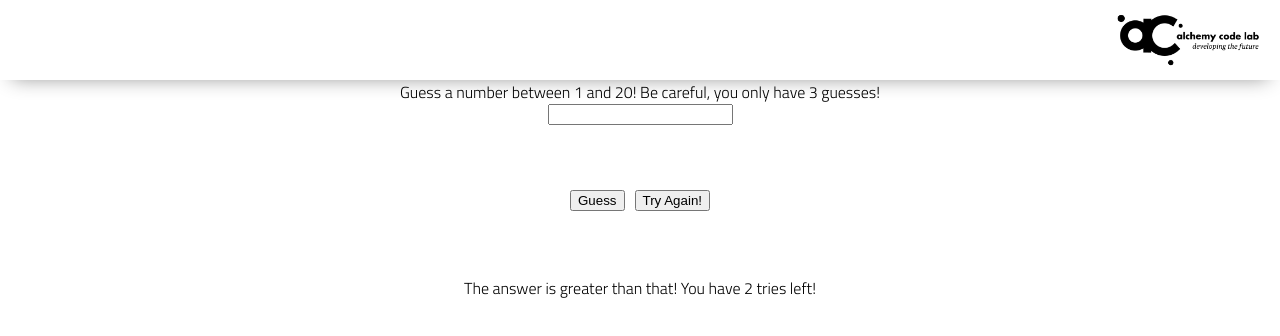
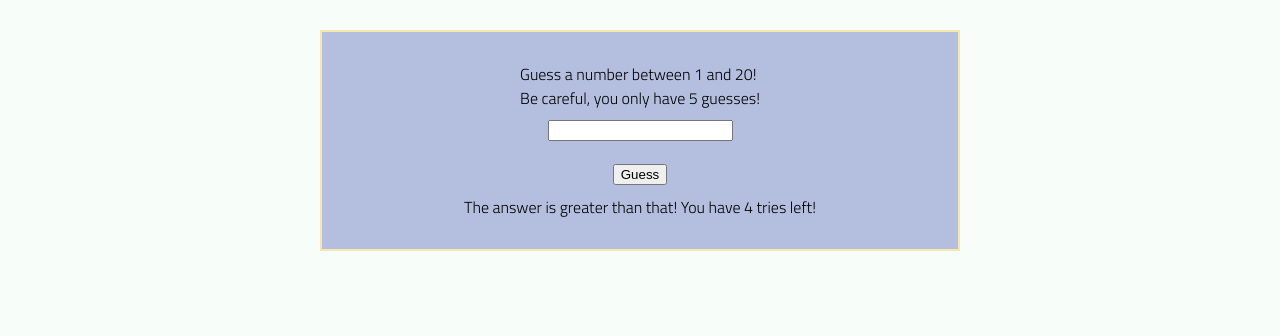
Before and after one commit to chase-abbott/lab-02-guess-a-number, a plain HTML site: page index.html in a window 1280 px wide. Both pictures are taken after a click on the button "Guess". Drawn offline with Linux system fonts and the light colour scheme.

Commit message:
add some styles

```diff
--- a/app.js
+++ b/app.js
@@ -4,10 +4,12 @@ const userInput = document.getElementById('user-input');
 const guessButton = document.getElementById('guess');
 const retryButton = document.getElementById('retry');
 const results = document.getElementById('results');
+const main = document.getElementById('main');
+const wrongText = document.getElementById('wrong-text');
 
 
 // initialize state
-let clicks = 3;
+let clicks = 5;
 let correctAnswer = Math.round(Math.random() * 20);
 
 // set event listeners to update state and DOM
@@ -23,28 +25,35 @@ guessButton.addEventListener('click', () => {
     };
 
     if (checkIfCorrect(userInput.value, correctAnswer) === 'equal') {
-        guessButton.disabled = true;
         guessButton.style.display = 'none';
+        retryButton.style.display = 'block';
         results.textContent = 'Great Job! You win!';
     };
 
     if (clicks < 1) {
-        guessButton.disabled = true;
         guessButton.style.display = 'none';
+        retryButton.style.display = 'block';
         results.textContent = "You lose!";
+        main.classList.add('wrong');
+        wrongText.classList.remove('hidden');
     };
 
     if (checkIfCorrect(userInput.value, correctAnswer) === 'equal' && clicks <= 1) {
-        guessButton.disabled = true;
         guessButton.style.display = 'none';
+        retryButton.style.display = 'block';
+        main.classList.add('wrong');
+        wrongText.classList.remove('hidden');
         results.textContent = 'Great Job! You win!';
     };
 });
 
 retryButton.addEventListener('click', () => {
-    guessButton.disabled = false;
+    // location.reload(); can be used instead but reloads the page and feels really slow
     guessButton.style.display = 'block';
+    retryButton.style.display = 'none';
     results.textContent = '';
+    main.classList.remove('wrong');
+    wrongText.classList.add('hidden');
     clicks = 3;
     correctAnswer = Math.round(Math.random() * 20);
 });
--- a/index.html
+++ b/index.html
@@ -13,27 +13,21 @@
 </head>
 
 <body>
-    <header>
-        <div class="gutter-right logo">
-            <img src="assets/big-logo.png"/>
+    <main id="main">
+        <section>
+        <div id="instructions">
+            <div id="instructions-line-1"> Guess a number between 1 and 20! </div>
+            <div id="instructions-line-2">Be careful, you only have 5 guesses! </div>
+         </div>
+        <input type="number" id="user-input">
+        <div id="buttons">
+            <button id="guess">Guess</button>
+            <button id="retry" class="hidden">Try Again!</button>
         </div>
-    </header>
-    <main>
-        <div id="instructions"> Guess a number between 1 and 20!
-            Be careful, you only have 3 guesses!
-        </div>
-        <input type="number" id="user-input">
-        <section id="buttons">
-            <button id="guess">Guess</button>
-            <button id="retry">Try Again!</button>
+        <div id="results"></div>
         </section>
-        <div id="results"></div>
-
+    <h1 class="hidden" id="wrong-text"> WRONG! </h1>
     </main>
-    <footer>
-
-    </footer>
-
     <script type="module" src="app.js"></script>
 </body>
 
--- a/styles/home.css
+++ b/styles/home.css
@@ -1,12 +1,24 @@
-#buttons {
-    display: flex;
-    flex-direction: row;
+h1 {
+    font-size: 200px;
 }
 
-#guess {
-    margin: 5px;
+input {
+    margin: 10px;
 }
 
-#retry {
-    margin: 5px;
+.hidden {
+    display: none;
 }
+
+.wrong {
+    --color1: red;
+    --color2: red;
+    --color3: red;
+    --color4: red;
+    --color5: red;
+}
+
+
+#buttons {
+    margin: 10px;
+}
--- a/styles/style.css
+++ b/styles/style.css
@@ -7,11 +7,11 @@ body {
     --color4: hsla(187, 41%, 94%, 1);
     --color5: hsla(170, 28%, 95%, 1); */
 
-    /* --color1: hsla(45, 86%, 83%, 1);
+    --color1: hsla(45, 86%, 83%, 1);
     --color2: hsla(135, 65%, 98%, 1);
     --color3: hsla(315, 37%, 86%, 1);
     --color4: hsla(45, 73%, 98%, 1);
-    --color5: hsla(224, 40%, 79%, 1); */
+    --color5: hsla(224, 40%, 79%, 1);
 
     --header-height: 80px;
     --shadow: 0px 10px 20px -12px rgba(0,0,0,0.45);
@@ -28,12 +28,13 @@ main {
     justify-content: center;
     align-items: center;
     margin-bottom: calc(var(--footer-height));
+
 }
 
 section {
     background-color: var(--color5);
     width: 1000px;
-    max-width: 80%;
+    max-width: 50%;
     display: flex;
     flex-direction: column;
     justify-content: center;
```
